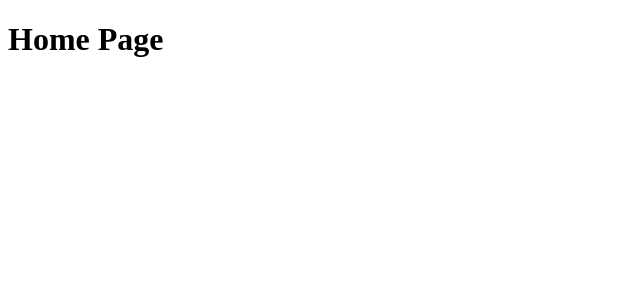
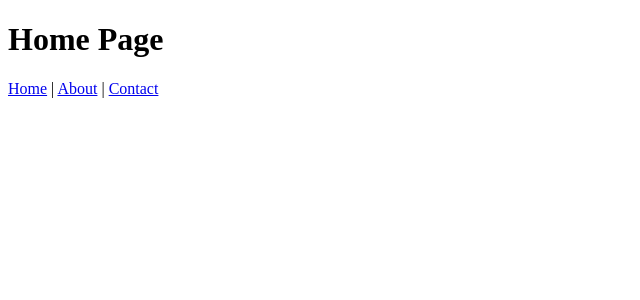
Before and after one commit to kskannandotwin/jvl-code, an Angular app: page /home in a window 1280 px wide. Shown: the top 300 px of the page, without its empty margins (0-640 px from the left). Built offline with nearby package versions, Linux system fonts and the light colour scheme.

Commit message:
03.05.2025
completed

```diff
--- a/src/app/app.component.html
+++ b/src/app/app.component.html
@@ -1 +1,6 @@
 <router-outlet/>
+<nav>
+    <a routerLink="/home">Home</a> |
+    <a routerLink="/about">About</a> |
+    <a routerLink="/contact">Contact</a>
+</nav>
--- a/src/app/app.component.ts
+++ b/src/app/app.component.ts
@@ -1,9 +1,9 @@
 import { Component } from '@angular/core';
-import { RouterOutlet } from '@angular/router';
+import { RouterLink, RouterOutlet } from '@angular/router';
 
 @Component({
   selector: 'app-root',
-  imports: [RouterOutlet],
+  imports: [RouterOutlet, RouterLink],
   templateUrl: './app.component.html',
   styleUrl: './app.component.scss'
 })
```
